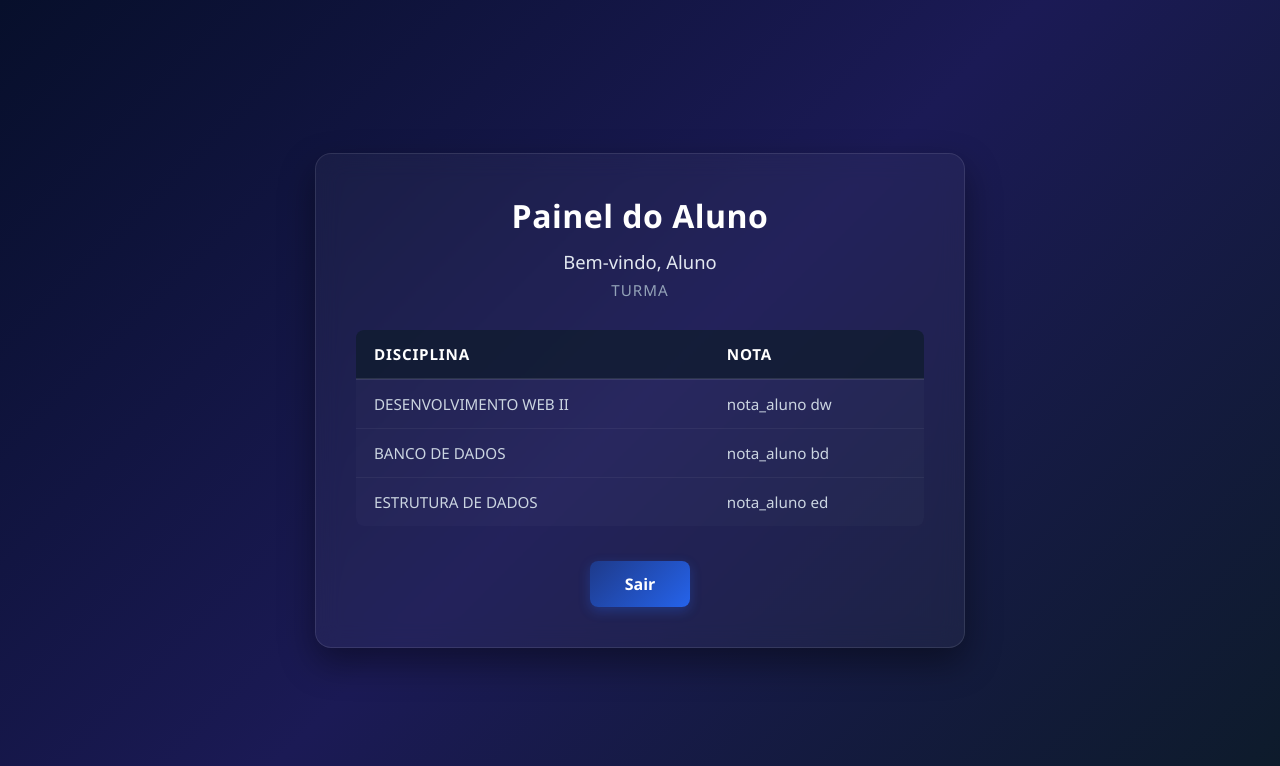
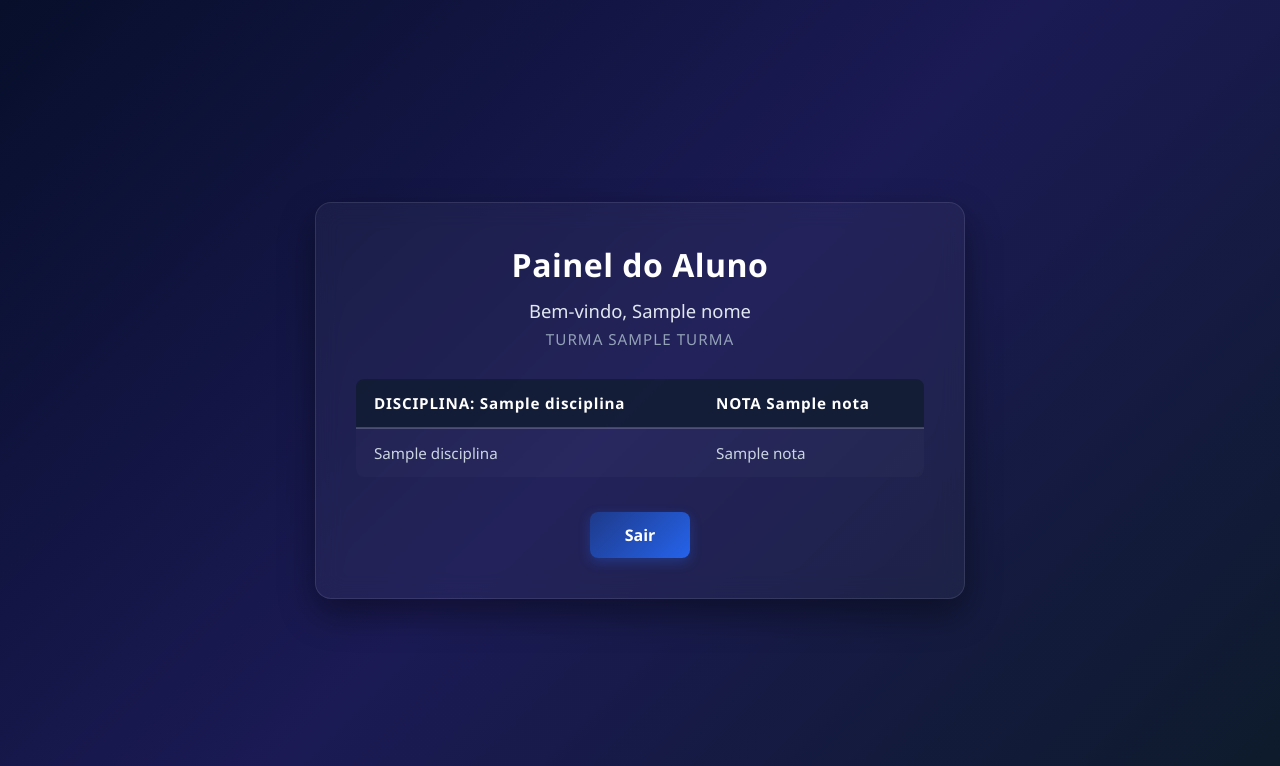
Before and after one commit to Gustamendmene/Sistema-de-login-em-flask, a Flask app: template templates/Paginadashboard.html in a window 1280 px wide. Shown: the top 766 px of the page. Run offline with Flask 3, Linux system fonts and the light colour scheme; the template is opened without the code that fills it: most values are stand-ins (such as "Sample title", 1, 10 or a date in 2020).

Commit message:
Versão final do projeto

```diff
--- a/app.py
+++ b/app.py
@@ -45,6 +45,7 @@ def login():
 @login_required
 def logout():
     session.clear()
+    flash("Usuario desconectado com sucesso","success")
     return redirect("/login")
 
 @app.route("/", methods=["GET"])
--- a/templates/Paginadashboard.html
+++ b/templates/Paginadashboard.html
@@ -13,31 +13,31 @@
         <!-- Cabeçalho centralizado -->
         <header class="dashboard-header">
             <h1>Painel do Aluno</h1>
-            <h2>Bem-vindo, Aluno</h2>
-            <p>TURMA</p>
+            <h2>Bem-vindo, {{nome}}</h2>
+            <p>TURMA {{turma}}</p>
         </header>
         <!-- Tabela estilizada -->
         <div class="table-wrapper">
             <table>
                 <thead>
                     <tr>
-                        <th>DISCIPLINA</th>
-                        <th>NOTA</th>
+                        <th>DISCIPLINA: {{disciplina}}</th>
+                        <th>NOTA {{nota}}</th>
                     </tr>
                 </thead>
                 <tbody>
-                    <tr>
-                        <td>DESENVOLVIMENTO WEB II</td>
-                        <td>nota_aluno dw</td>
-                    </tr>
-                    <tr>
-                        <td>BANCO DE DADOS</td>
-                        <td>nota_aluno bd</td>
-                    </tr>
-                    <tr>
-                        <td>ESTRUTURA DE DADOS</td>
-                        <td>nota_aluno ed</td>
-                    </tr>
+                    {%if notas%}
+                        {%for i in notas%}
+                            <tr>
+                                <td>{{i.disciplina}}</td>
+                                <td>{{i.nota}}</td>
+                            </tr>
+                        {%endfor%}
+                    {%else%}
+                        <tr>
+                            <td colspan="2">Nenhuma nota cadastrada.</td>
+                        </tr>
+                {%endif%}
                 </tbody>
             </table>
         </div>
```
Also changed, not shown: static/login.css (+6 -5 lines).
